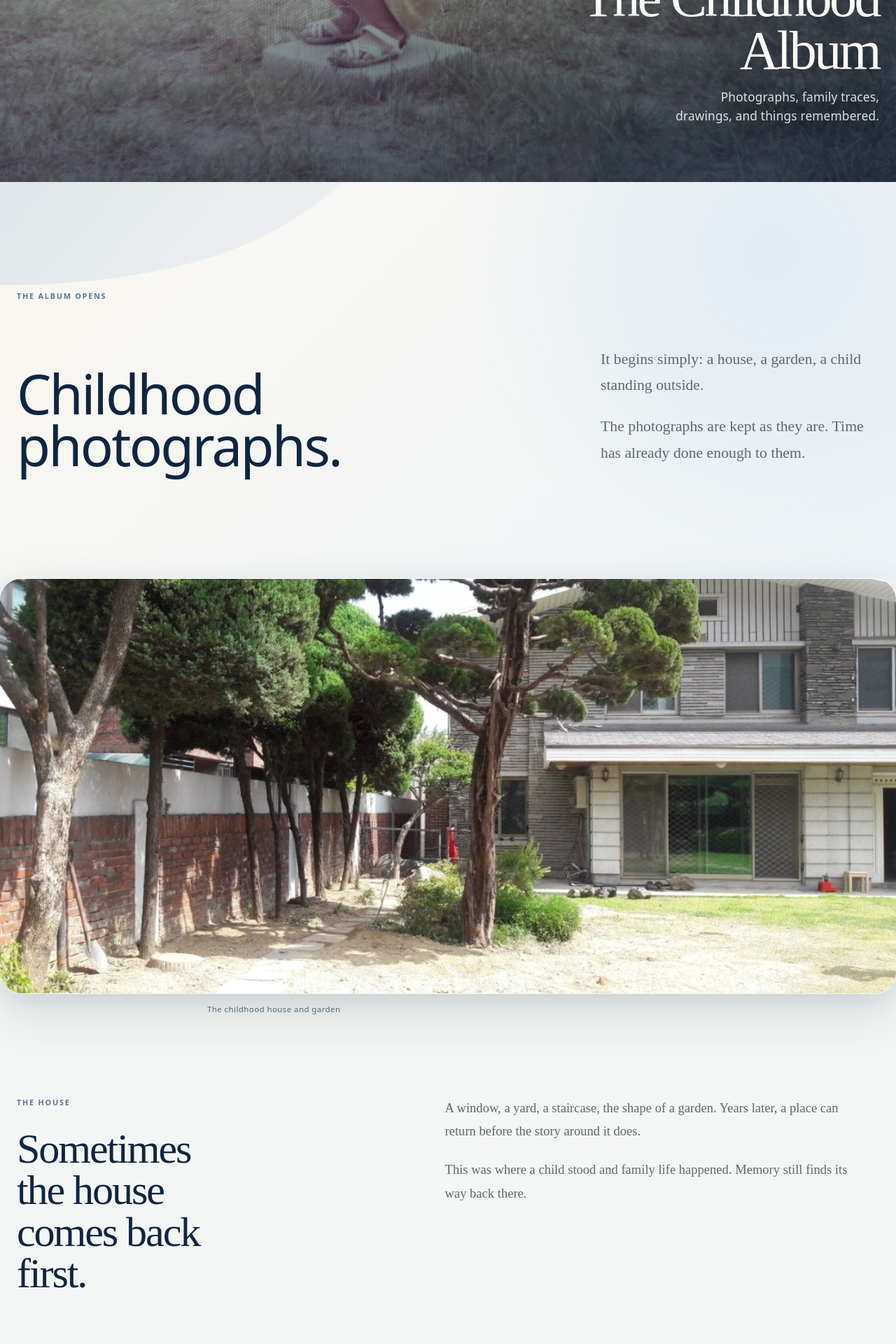
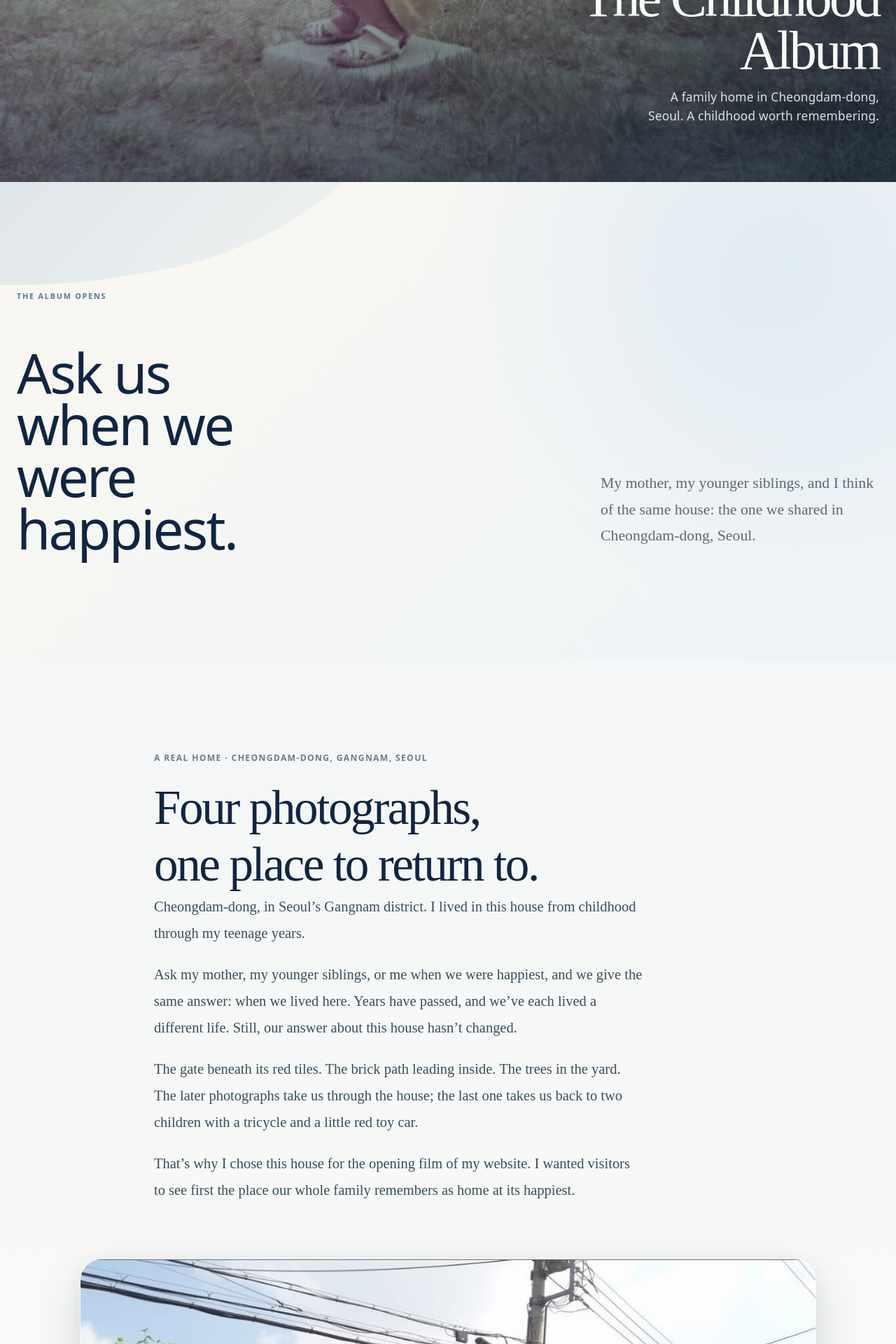
Before and after one commit to k-mama/esthercho, a Next.js app: page /archive in a window 1280 px wide. Shown: the part 540-2460 px from the top of the page at 70% size. Built offline with nearby package versions, Linux system fonts and the light colour scheme.

Commit message:
Replace repetitive childhood passages with grounded family memoir in en

```diff
--- a/src/app/archive/page.tsx
+++ b/src/app/archive/page.tsx
@@ -1,14 +1,11 @@
 import type { Metadata } from "next";
-import Image from "next/image";
-import Link from "next/link";
 import { PageCover } from "@/components/page-cover";
-import { ChildhoodHomeStory } from "@/components/childhood-home-story";
+import { ChildhoodArchiveSections } from "@/components/childhood-archive-sections";
 import "./archive.css";
 
 export const metadata: Metadata = {
   title: "The Childhood Album",
-  description:
-    "Esther Cho's childhood photographs, remembered places, family traces, and the small things that stayed.",
+  description: "The real Cheongdam-dong home where Esther Cho and her family remember their happiest years. Four family photographs and the stories behind them.",
 };
 
 export default function ArchivePage() {
@@ -17,132 +14,15 @@ export default function ArchivePage() {
       <PageCover
         eyebrow="CHILDHOOD"
         title="The Childhood Album"
-        description="Photographs, family traces, drawings, and things remembered."
+        description="A family home in Cheongdam-dong, Seoul. A childhood worth remembering."
         image="/media/covers/childhood-cover.jpg"
-        alt="Esther Cho smiling in the garden as a child"
+        alt="Esther Cho smiling in a garden as a child"
         objectPosition="42% center"
         mobileObjectPosition="38% center"
         align="right"
         shade="medium"
       />
-
-      <section className="childhood-intro" aria-labelledby="childhood-intro-title">
-        <div className="container">
-          <p className="childhood-kicker">THE ALBUM OPENS</p>
-          <div className="childhood-intro-grid">
-            <h2 id="childhood-intro-title">Childhood photographs.</h2>
-            <div className="childhood-intro-copy">
-              <p>It begins simply: a house, a garden, a child standing outside.</p>
-              <p>The photographs are kept as they are. Time has already done enough to them.</p>
-            </div>
-          </div>
-        </div>
-      </section>
-
-      <section className="childhood-house" aria-labelledby="childhood-house-title">
-        <figure className="childhood-house-figure">
-          <Image
-            src="/media/esther/childhood-house.jpg"
-            alt="The house and garden connected to Esther Cho's childhood"
-            width={1800}
-            height={1059}
-            sizes="100vw"
-            priority
-          />
-          <figcaption className="container">The childhood house and garden</figcaption>
-        </figure>
-
-        <div className="container childhood-house-copy">
-          <div>
-            <p className="childhood-kicker">THE HOUSE</p>
-            <h2 id="childhood-house-title">Sometimes the house comes back first.</h2>
-          </div>
-          <div className="childhood-house-copy-text">
-            <p>
-              A window, a yard, a staircase, the shape of a garden. Years later,
-              a place can return before the story around it does.
-            </p>
-            <p>
-              This was where a child stood and family life happened. Memory still
-              finds its way back there.
-            </p>
-          </div>
-        </div>
-      </section>
-
-      <ChildhoodHomeStory locale="en" />
-
-      <section className="childhood-garden" aria-labelledby="childhood-garden-title">
-        <div className="container childhood-garden-inner">
-          <figure className="childhood-garden-figure">
-            <Image
-              src="/media/esther/childhood-garden.jpg"
-              alt="Esther Cho smiling in a garden as a child"
-              width={1800}
-              height={1350}
-              sizes="(max-width: 899px) 100vw, 64vw"
-            />
-            <figcaption>Esther Cho as a child</figcaption>
-          </figure>
-
-          <div className="childhood-garden-copy">
-            <p className="childhood-kicker">THE CHILD</p>
-            <h2 id="childhood-garden-title">A child in the garden.</h2>
-            <p>
-              Someone wanted to keep this moment. The photograph does not need
-              to do anything more.
-            </p>
-          </div>
-        </div>
-      </section>
-
-      <section className="childhood-fragments" aria-labelledby="childhood-fragments-title">
-        <div className="container childhood-fragments-inner">
-          <div>
-            <p className="childhood-kicker">WITHOUT A PICTURE</p>
-            <h2 id="childhood-fragments-title">Some memories have no photograph.</h2>
-          </div>
-          <div className="childhood-fragments-copy">
-            <p>
-              A sentence. A family joke. The sound of a clock. A table. A summer
-              evening. The feeling of wanting to go home.
-            </p>
-            <p>
-              They can stay incomplete. What is not remembered does not need to
-              be filled in.
-            </p>
-          </div>
-        </div>
-      </section>
-
-      <section
-        className="childhood-archive-principle"
-        aria-labelledby="childhood-principle-title"
-      >
-        <div className="container childhood-principle-inner">
-          <div>
-            <p className="childhood-kicker">WHAT IS ORIGINAL</p>
-            <h2 id="childhood-principle-title">Old photographs stay old photographs.</h2>
-          </div>
-          <div className="childhood-principle-copy">
-            <p>
-              When a later image is reconstructed or reimagined from memory, it
-              is identified as a later work rather than presented as a historical
-              photograph.
-            </p>
-            <Link href="/stories/" className="childhood-link">
-              Read the stories
-            </Link>
-          </div>
-        </div>
-      </section>
-
-      <section className="childhood-ending" aria-labelledby="childhood-ending-title">
-        <div className="container childhood-ending-inner">
-          <p className="childhood-kicker">ONE MORE PAGE</p>
-          <h2 id="childhood-ending-title">Some photographs wait a long time for their story.</h2>
-        </div>
-      </section>
+      <ChildhoodArchiveSections locale="en" />
     </main>
   );
 }
```
